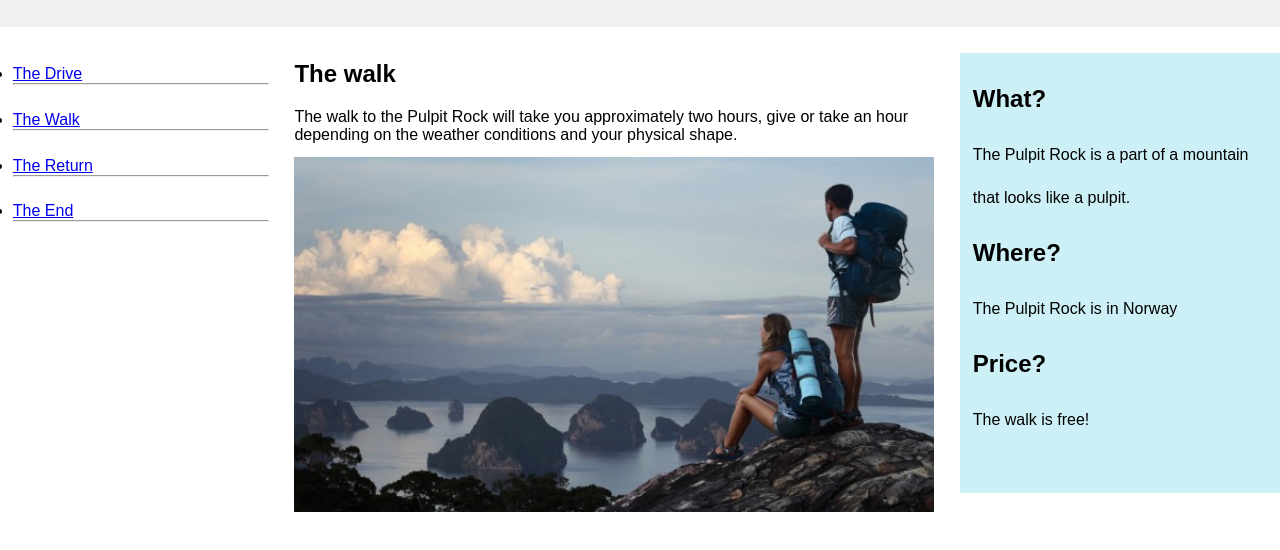
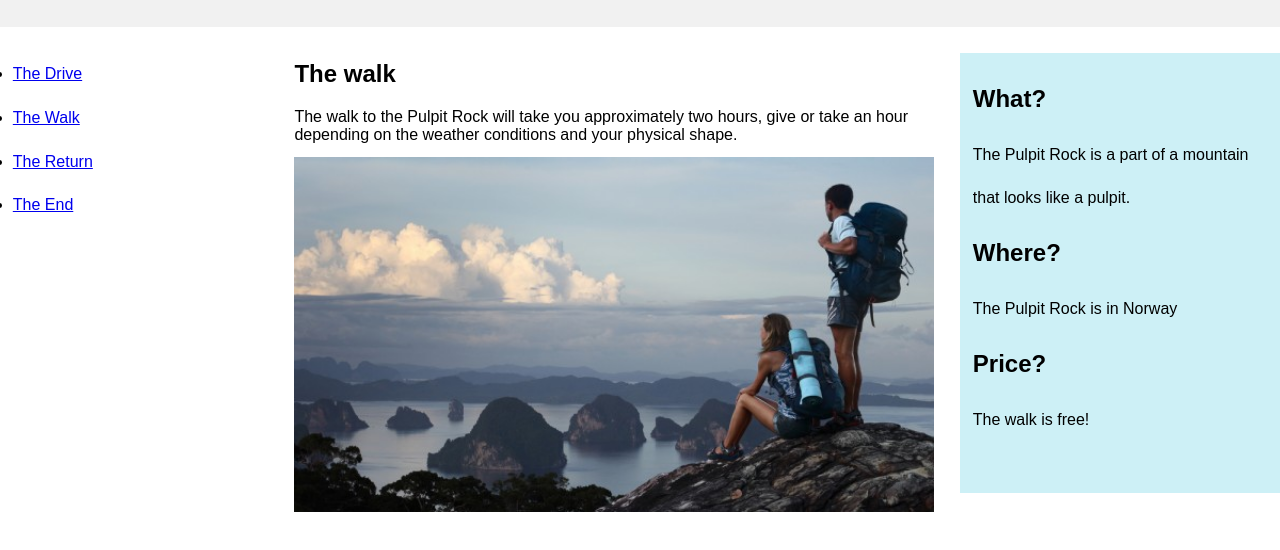
Before and after one commit to ElenaBazik/DZ_8, a plain HTML site: page задание_2/index.html in a window 1280 px wide. Shown: the part 70-620 px from the top of the page. Drawn offline with Linux system fonts and the light colour scheme.

Commit message:
corrected_hr

```diff
--- a/задание_2/index.html
+++ b/задание_2/index.html
@@ -13,10 +13,10 @@
 			</header>
 			<aside>
 				<ul>
-		<li><a href="#">The Drive</a><hr></li>
-		<li><a href="#">The Walk</a><hr></li>
-		<li><a href="#">The Return</a><hr></li>
-		<li><a href="#">The End</a><hr></li>
+					<li><a href="#">The Drive</a></li>
+					<li><a href="#">The Walk</a></li>
+					<li><a href="#">The Return</a></li>
+					<li><a href="#">The End</a></li>
 				</ul>
 			</aside>
 			<main>
```
Lines whose indentation alone changed are shown as unchanged.
